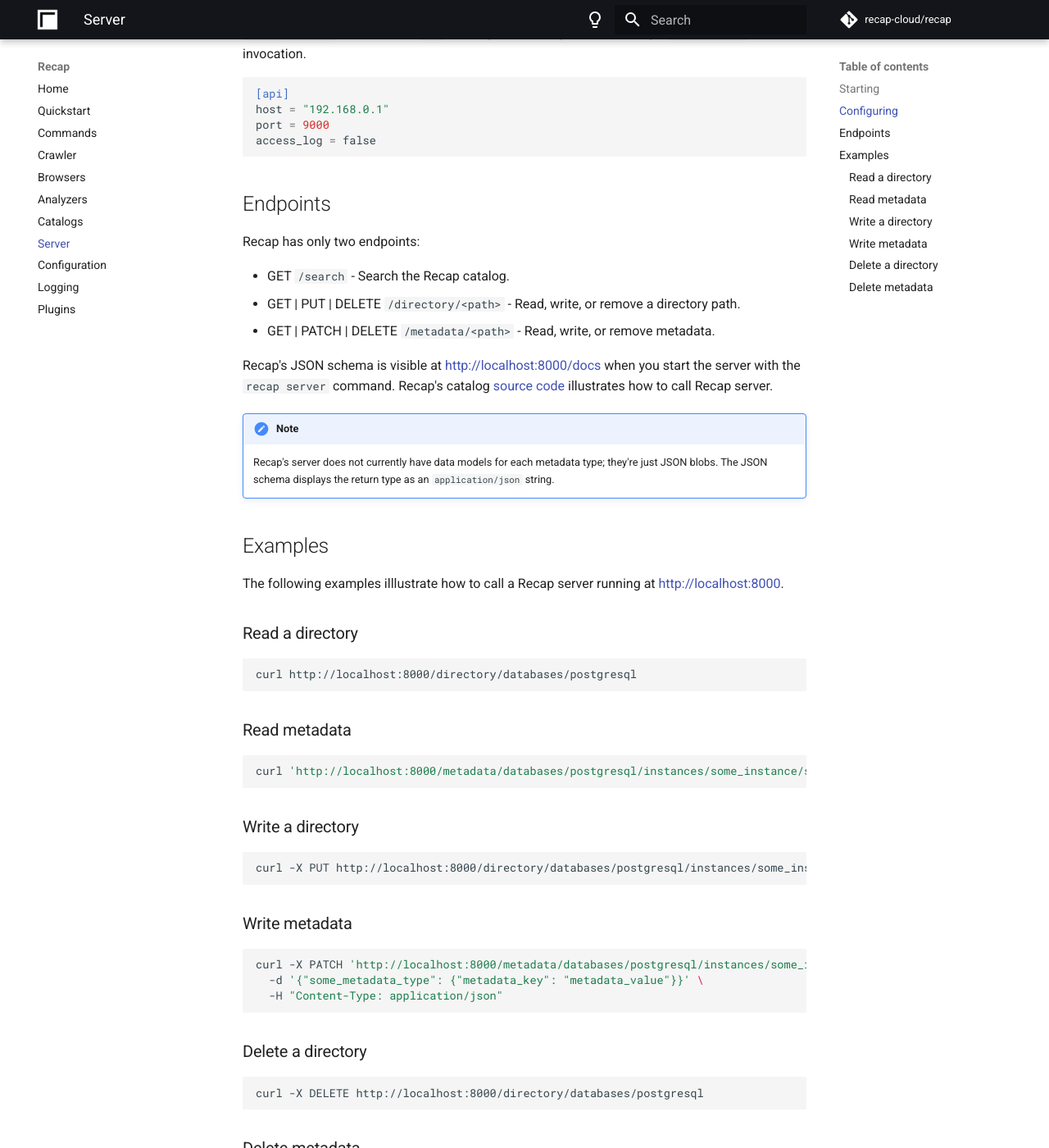
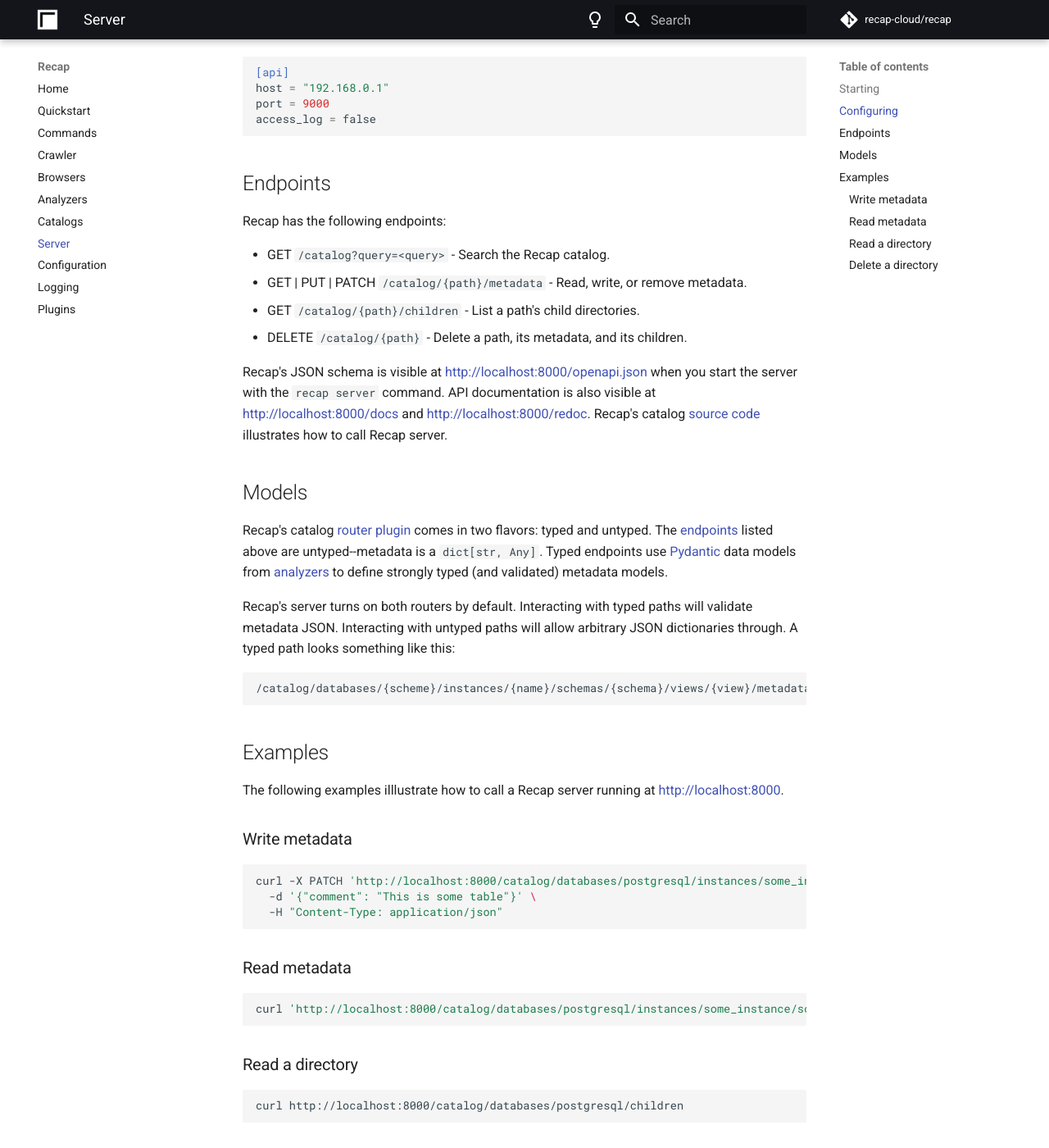
Before and after one commit to gabledata/recap, an MkDocs documentation site: the page built from docs/server.md, in a window 1280 px wide and 1400 px high, scrolled down 488 px. Shown: the whole window at 82% size. Built offline with MkDocs 1.6.1 and Material for MkDocs 9.7.7, drawn with Linux system fonts in a browser that asks for light colours; comment, search, counter and statistics services are not loaded; the version menu is left out; some of the changed text lies outside the part shown.

Commit message:
Update `server.md` documentation
The server docs had fallen out of date after the most recent round of router
refactoring. I've updated them to reflect reality.

````diff
--- a/docs/server.md
+++ b/docs/server.md
@@ -1,8 +1,8 @@
-Recap comes with an HTTP/JSON API server implementation of Recap's [catalog](catalogs.md) interface. The server allows non-Python systems to integrate with Recap. The server also allows metadata to be shared amgonst different systems when they all point to the same server using [Recap's catalog](catalogs.md#recap-catalog).
+Recap comes with an HTTP/JSON API server implementation of Recap's [catalog](catalogs.md) interface. The server allows non-Python systems to integrate with Recap. The server also allows metadata to be shared amgonst different systems when they all point to the same server.
 
 ## Starting
 
-Recap's server starts when the `recap serve` command is executed.
+Execute `recap serve` to start Recap's server.
 
 ## Configuring
 
@@ -17,56 +17,49 @@
 
 ## Endpoints
 
-Recap has only two endpoints:
+Recap has the following endpoints:
 
-* GET `/search` - Search the Recap catalog.
-* GET | PUT | DELETE `/directory/<path>` - Read, write, or remove a directory path.
-* GET | PATCH | DELETE `/metadata/<path>` - Read, write, or remove metadata.
+* GET `/catalog?query=<query>` - Search the Recap catalog.
+* GET | PUT | PATCH `/catalog/{path}/metadata` - Read, write, or remove metadata.
+* GET `/catalog/{path}/children` - List a path's child directories.
+* DELETE `/catalog/{path}` - Delete a path, its metadata, and its children.
 
-Recap's JSON schema is visible at [http://localhost:8000/docs](http://localhost:8000/docs) when you start the server with the `recap server` command. Recap's catalog [source code](https://github.com/recap-cloud/recap/blob/main/recap/plugins/catalogs/recap.py) illustrates how to call Recap server.
+Recap's JSON schema is visible at [http://localhost:8000/openapi.json](http://localhost:8000/openapi.json) when you start the server with the `recap server` command. API documentation is also visible at [http://localhost:8000/docs](http://localhost:8000/docs) and [http://localhost:8000/redoc](http://localhost:8000/redoc). Recap's catalog [source code](https://github.com/recap-cloud/recap/blob/main/recap/catalogs/recap.py) illustrates how to call Recap server.
 
-!!! note
+## Models
 
-    Recap's server does not currently have data models for each metadata type; they're just JSON blobs. The JSON schema displays the return type as an `application/json` string.
+Recap's catalog [router plugin](plugins.md#routers) comes in two flavors: typed and untyped. The [endpoints](server.md#endpoints) listed above are untyped--metadata is a `dict[str, Any]`. Typed endpoints use [Pydantic](https://pydantic.dev) data models from [analyzers](analyzers.md) to define strongly typed (and validated) metadata models.
+
+Recap's server turns on both routers by default. Interacting with typed paths will validate metadata JSON. Interacting with untyped paths will allow arbitrary JSON dictionaries through. A typed path looks something like this:
+
+    /catalog/databases/{scheme}/instances/{name}/schemas/{schema}/views/{view}/metadata
 
 ## Examples
 
 The following examples illlustrate how to call a Recap server running at [http://localhost:8000](http://localhost:8000).
 
-### Read a directory
+### Write metadata
 
 ```bash
-curl http://localhost:8000/directory/databases/postgresql
+curl -X PATCH 'http://localhost:8000/catalog/databases/postgresql/instances/some_instance/schemas/some_db/tables/some_table/metadata' \
+  -d '{"comment": "This is some table"}' \
+  -H "Content-Type: application/json"
 ```
 
 ### Read metadata
 
 ```bash
-curl 'http://localhost:8000/metadata/databases/postgresql/instances/some_instance/schemas/some_db/tables/some_table?read=true'
+curl 'http://localhost:8000/catalog/databases/postgresql/instances/some_instance/schemas/some_db/tables/some_table/metadata'
 ```
 
-### Write a directory
+### Read a directory
 
 ```bash
-curl -X PUT http://localhost:8000/directory/databases/postgresql/instances/some_instance/schemas/some_db/tables
-```
-
-### Write metadata
-
-```bash
-curl -X PATCH 'http://localhost:8000/metadata/databases/postgresql/instances/some_instance/schemas/some_db/tables/some_table?type=some_metadata_type' \
-  -d '{"some_metadata_type": {"metadata_key": "metadata_value"}}' \
-  -H "Content-Type: application/json"
+curl http://localhost:8000/catalog/databases/postgresql/children
 ```
 
 ### Delete a directory
 
 ```bash
-curl -X DELETE http://localhost:8000/directory/databases/postgresql
+curl -X DELETE 'http://localhost:8000/catalog/databases/postgresql/instances/some_instance/schemas/some_db/tables/some_table'
 ```
-
-### Delete metadata
-
-```bash
-curl -X DELETE 'http://localhost:8000/metadata/databases/postgresql/instances/some_instance/schemas/some_db/tables/some_table?type=some_metadata_type'
-```
````
Also changed, not shown: docs/browsers.md (+16 -8 lines), docs/plugins.md (+2 -1 lines).
